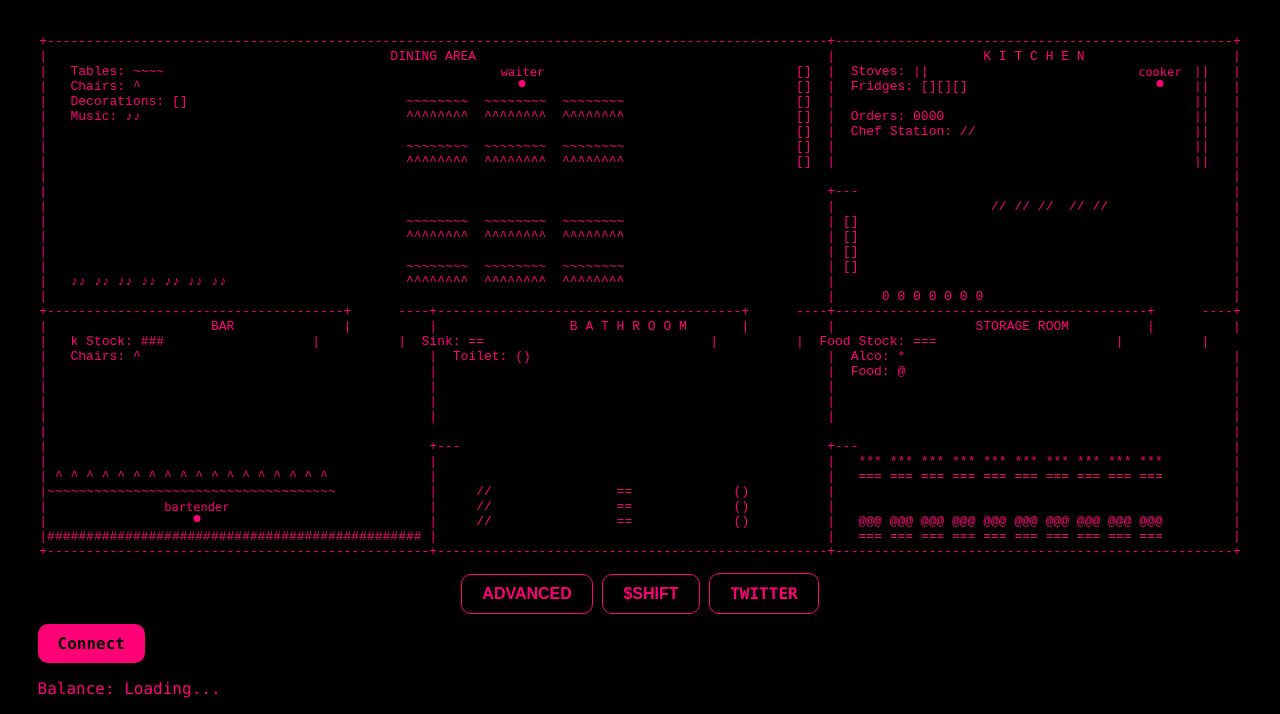
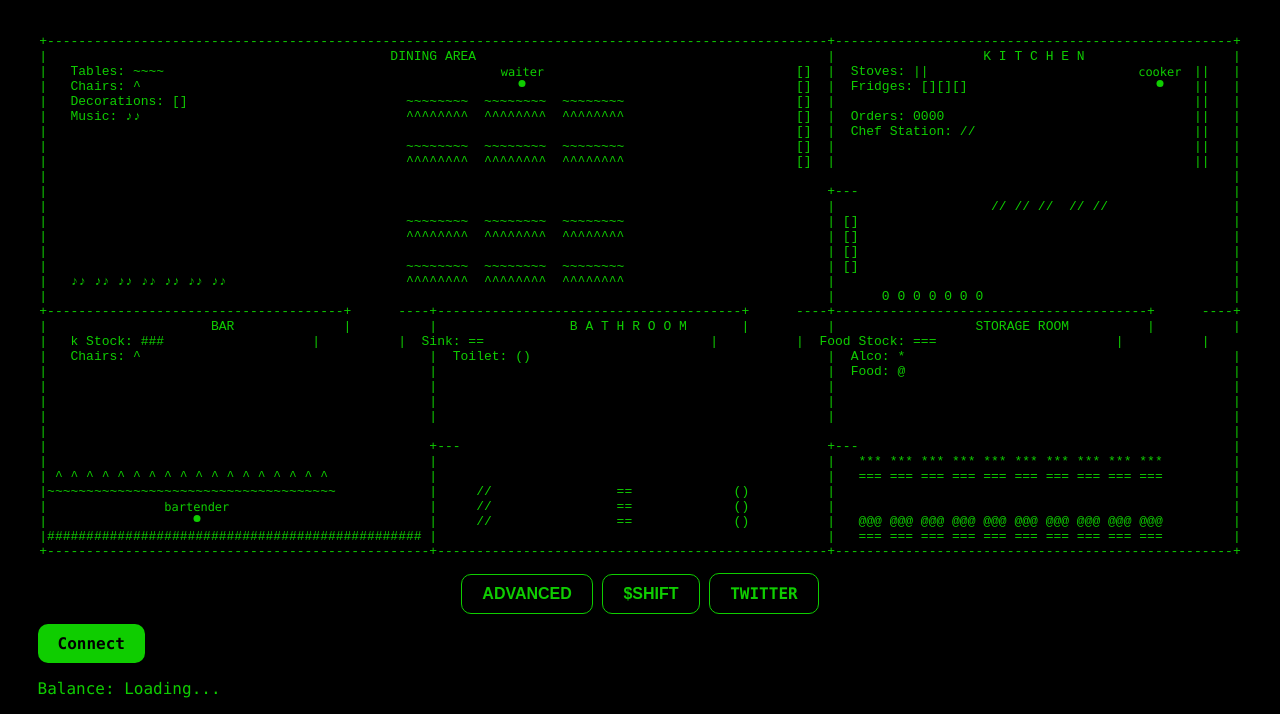
Before and after one commit to deadfile6096/baragent, a plain HTML site: page index.html in a window 1280 px wide. Shown: the part 122-836 px from the top of the page. Drawn offline with Linux system fonts and the light colour scheme.

Commit message:
Update style.css

```diff
--- a/style.css
+++ b/style.css
@@ -1,5 +1,5 @@
 :root {
-    --main-color: #f07;
+    --main-color: #0fcd00;
 }
 
 
```
